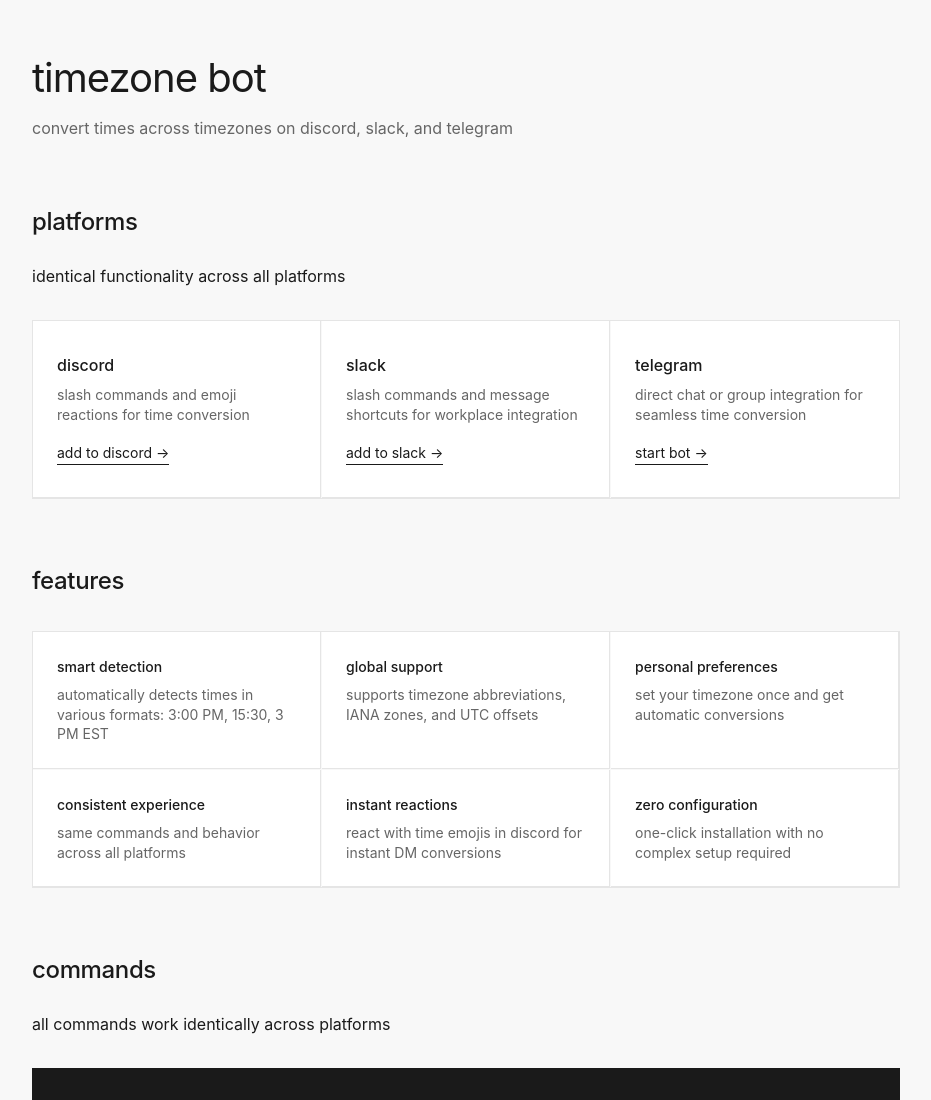
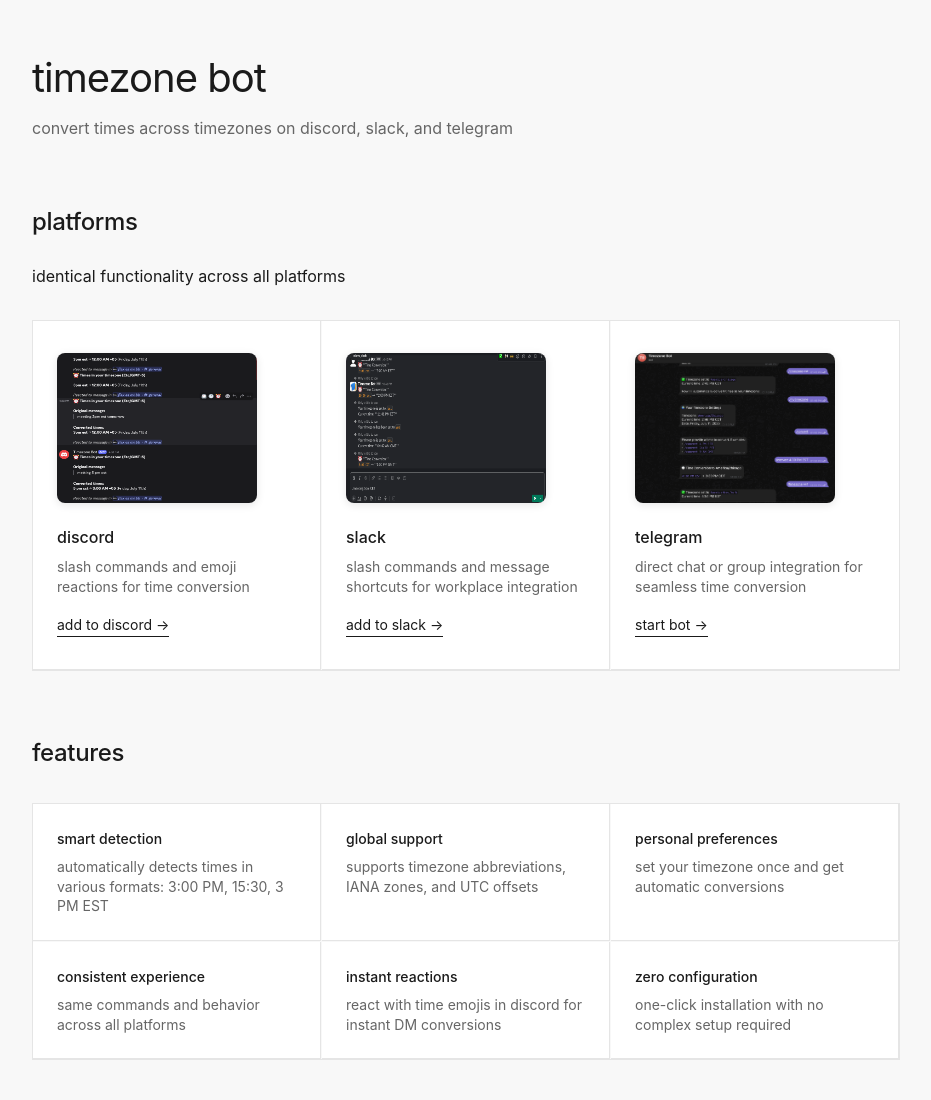
Before and after one commit to LeonardoCerv/timezone-bot, a plain HTML site: page index.html in a window 1280 px wide. Shown: the top 1100 px of the page, without its empty margins (174-1105 px from the left). Drawn offline with Linux system fonts and the light colour scheme.

Commit message:
[feat] small tweaks to the index and readme files

```diff
--- a/index.html
+++ b/index.html
@@ -68,6 +68,16 @@
             padding: 2rem 1.5rem;
             border-right: 1px solid #e5e5e5;
             border-bottom: 1px solid #e5e5e5;
+        }
+
+        .platform-image {
+            width: 100%;
+            max-width: 200px;
+            height: 150px;
+            object-fit: fill;
+            border-radius: 8px;
+            margin-bottom: 1rem;
+            box-shadow: 0 2px 8px rgba(0,0,0,0.1);
         }
 
         .platform-card:last-child {
@@ -191,6 +201,7 @@
 
             <div class="platform-grid">
             <div class="platform-card">
+                <img src="Discord.png" alt="Discord Bot" class="platform-image">
                 <h3>discord</h3>
                     <p>slash commands and emoji reactions for time conversion</p>
                     <a href="https://discord.com/oauth2/authorize?client_id=1392192666053251143&permissions=8&integration_type=0&scope=bot+applications.commands" class="install-link" target="_blank">
@@ -199,6 +210,7 @@
             </div>
 
             <div class="platform-card">
+            <img src="Slack.png" alt="Slack Bot" class="platform-image">
             <h3>slack</h3>
                 <p>slash commands and message shortcuts for workplace integration</p>
                     <a href="https://slack.com/oauth/v2/authorize?client_id=9180592732466.9175325235619&scope=channels:read,chat:write,app_mentions:read,channels:history,groups:history,im:history,commands&user_scope=" class="install-link" target="_blank">
@@ -207,6 +219,7 @@
             </div>
 
             <div class="platform-card">
+            <img src="Telegram.png" alt="Telegram Bot" class="platform-image">
                 <h3>telegram</h3>
                     <p>direct chat or group integration for seamless time conversion</p>
                 <a href="https://t.me/TimeZone123Bot" class="install-link" target="_blank">
```
Also changed, not shown: Discord.png (added), README.md, Slack.png (added), Telegram.png (added). Lines whose indentation alone changed are shown as unchanged.
